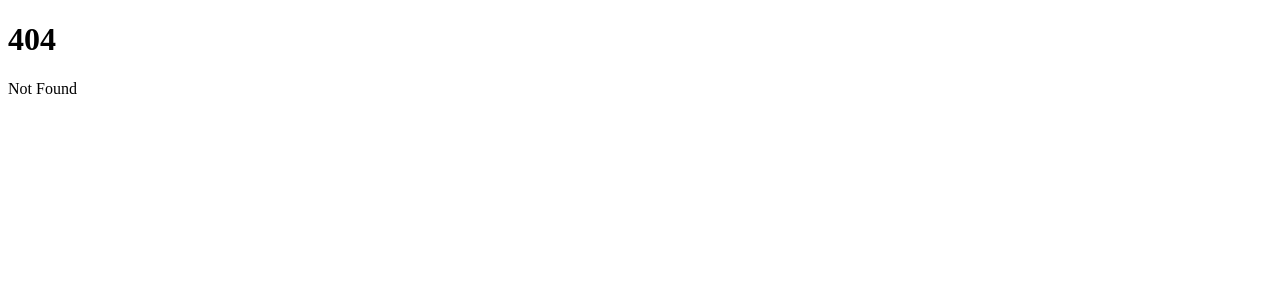
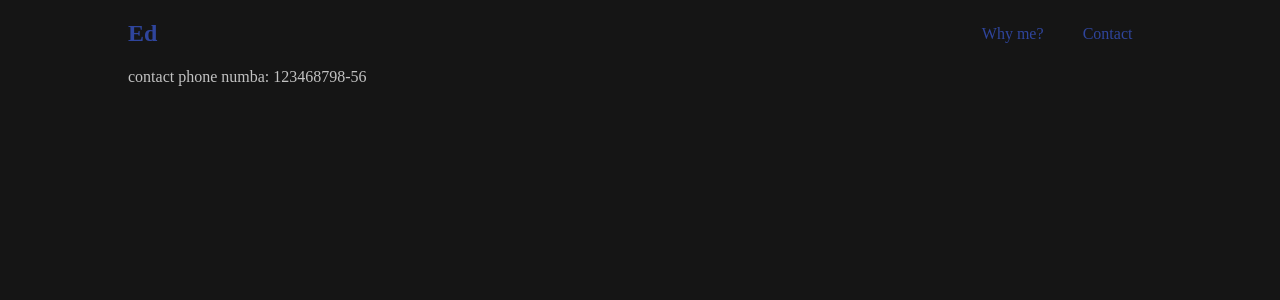
Before and after one commit to EddieTheEd/personal-website, a SvelteKit app: page /contact in a window 1280 px wide. Before the commit this address had no page. Shown: the top 300 px of the page. Built offline with nearby package versions, Linux system fonts and the light colour scheme.

Commit message:
basic framework, very basic, not very cool at all yet

```diff
--- a/src/app.html
+++ b/src/app.html
@@ -2,9 +2,46 @@
 <html lang="en">
 	<head>
 		<meta charset="utf-8" />
-		<link rel="icon" href="%sveltekit.assets%/favicon.png" />
+		<link rel="icon" href="%sveltekit.assets%/favicon.ico" />
 		<meta name="viewport" content="width=device-width, initial-scale=1" />
 		%sveltekit.head%
+    <style>
+      body {
+        background-color:#151515;
+        margin-left: 10%;
+        margin-right: 10%;
+        color: #c2c2c2;
+      }
+      header {
+        display: flex;
+        align-items: center;
+        margin-top: 2%;
+        margin-bottom: 2%;
+      }
+      header div:first-child {
+        flex-shrink: 0;
+        flex-grow: 0;
+        margin-right: 16px;
+      }
+      header nav {
+        flex-grow: 1;
+        display: flex;
+        justify-content: flex-end;
+      }
+      #indexTitle {
+        font-size: 1.5em;
+        font-weight: bold;
+        text-decoration: none;
+      }
+      a {
+        text-decoration: none;
+        color: #2f459c !important;
+      }
+      nav a {
+        margin-left: 2%;
+        margin-right: 2%
+      }
+    </style>
 	</head>
 	<body data-sveltekit-preload-data="hover">
 		<div style="display: contents">%sveltekit.body%</div>
--- /dev/null
+++ b/src/routes/(app)/+layout.svelte
@@ -0,0 +1,16 @@
+<script>
+	let { children } = $props();
+</script>
+
+<header>
+<div>
+  <a href='/' id="indexTitle">Ed</a>
+</div>
+<nav>
+  <a href="/whyme">Why me?</a>
+  <a href="/contact">Contact</a>
+</nav>
+</header>
+
+
+{@render children()}
--- /dev/null
+++ b/src/routes/(app)/+page.svelte
@@ -0,0 +1,3 @@
+<h3>Hi!</h3>
+
+<p>Yap yap yap</p>
--- /dev/null
+++ b/src/routes/(app)/contact/+page.svelte
@@ -0,0 +1 @@
+contact phone numba: 123468798-56
--- /dev/null
+++ b/src/routes/(app)/whyme/+page.svelte
@@ -0,0 +1 @@
+why me i dont know
--- a/src/routes/+page.svelte
+++ /dev/null
@@ -1,2 +0,0 @@
-<h1>Welcome to SvelteKit</h1>
-<p>Visit <a href="https://svelte.dev/docs/kit">svelte.dev/docs/kit</a> to read the documentation</p>
```
Also changed, not shown: src/routes/+error.svelte (added, +8 -0 lines), src/routes/(app)/+page.js (added), static/favicon.png (deleted), 1 other file (tests, documents, lock files or other folders).
